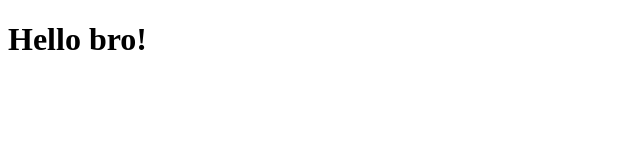
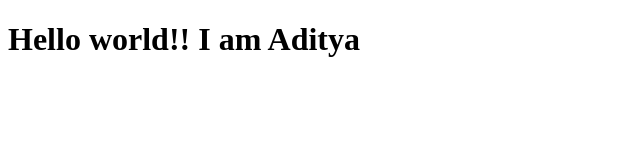
Before and after one commit to Aditya-0510/web-dev-course, a plain HTML site: page site/index.html in a window 1280 px wide. Shown: the whole page, without its empty margins (0-640 px from the left). Drawn offline with Linux system fonts and the light colour scheme.

Commit message:
Small addition

```diff
--- a/site/index.html
+++ b/site/index.html
@@ -4,6 +4,6 @@
 	<title>Hello world!</title>
 </head>
 <body>
-<h1>Hello bro!</h1>
+<h1>Hello world!! I am Aditya</h1>
 </body>
 </html>
```
